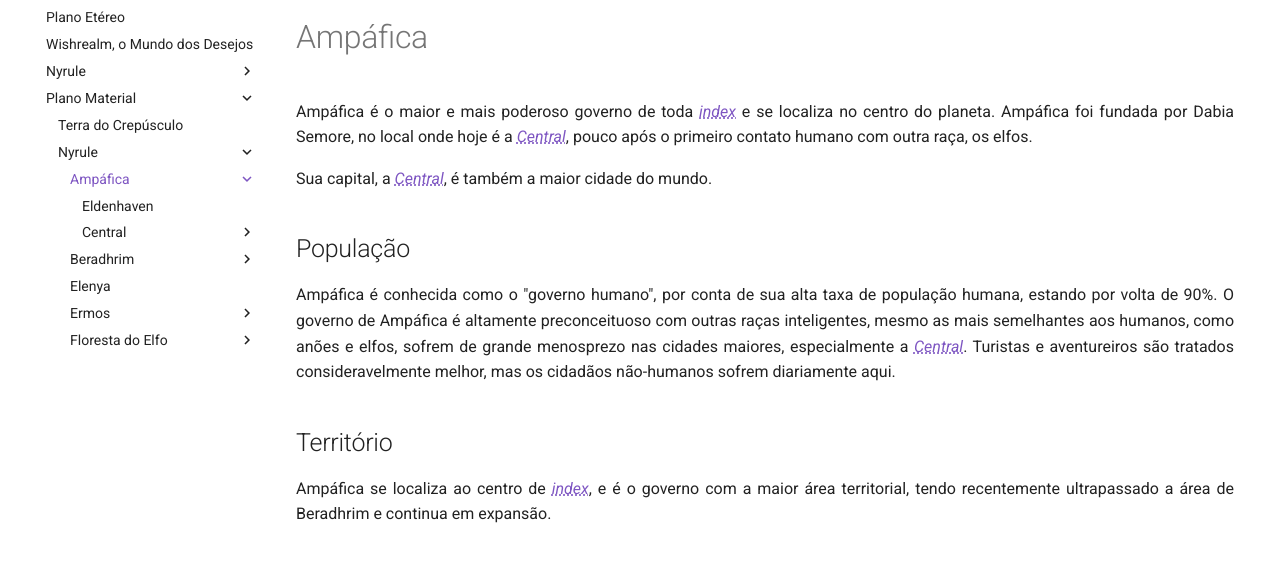
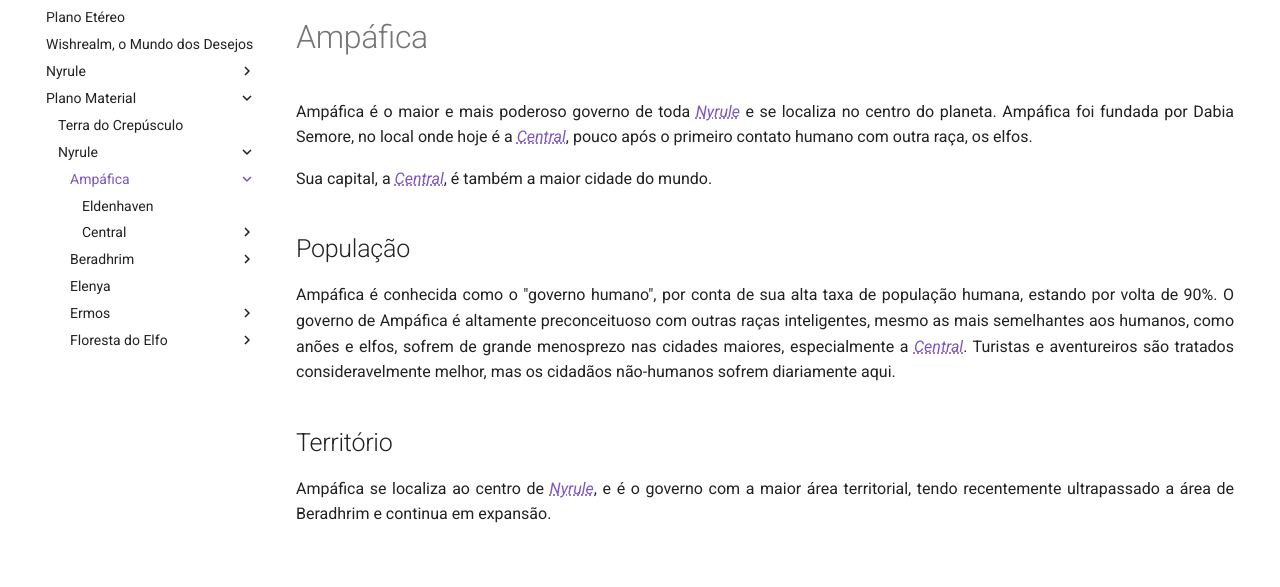
Before and after one commit to NiiMiyo/obsidian-nyrule3, an MkDocs documentation site: the page built from docs/Lugares/Plano Material/Nyrule/Ampáfica/index.md, in a window 1280 px wide. Shown: the part 169-756 px from the top of the page. Built offline with MkDocs 1.6.1 and Material for MkDocs 9.7.7, drawn with Linux system fonts in a browser that asks for light colours; comment, search, counter and statistics services are not loaded.

Commit message:
PUSH NOTE : Ampáfica.md

```diff
--- a/docs/Lugares/Plano Material/Nyrule/Ampáfica/index.md
+++ b/docs/Lugares/Plano Material/Nyrule/Ampáfica/index.md
@@ -1,9 +1,9 @@
 ---
 tags:
-  - cidade
+  - Lugar/Cidade
 title: Ampáfica
 ---
-Ampáfica é o maior e mais poderoso governo de toda [index](../../../../index.md) e se localiza no centro do planeta. Ampáfica foi fundada por Dabia Semore, no local onde hoje é a [Central](./Central/index.md), pouco após o primeiro contato humano com outra raça, os elfos.
+Ampáfica é o maior e mais poderoso governo de toda [Nyrule](../index.md) e se localiza no centro do planeta. Ampáfica foi fundada por Dabia Semore, no local onde hoje é a [Central](./Central/index.md), pouco após o primeiro contato humano com outra raça, os elfos.
 
 Sua capital, a [Central](./Central/index.md), é também a maior cidade do mundo.
 
@@ -11,4 +11,4 @@ Sua capital, a [Central](./Central/index.md), é também a maior cidade do mundo
 Ampáfica é conhecida como o "governo humano", por conta de sua alta taxa de população humana, estando por volta de 90%. O governo de Ampáfica é altamente preconceituoso com outras raças inteligentes, mesmo as mais semelhantes aos humanos, como anões e elfos, sofrem de grande menosprezo nas cidades maiores, especialmente a [Central](./Central/index.md). Turistas e aventureiros são tratados consideravelmente melhor, mas os cidadãos não-humanos sofrem diariamente aqui.
 
 ## Território
-Ampáfica se localiza ao centro de [index](../../../../index.md), e é o governo com a maior área territorial, tendo recentemente ultrapassado a área de Beradhrim e continua em expansão.
+Ampáfica se localiza ao centro de [Nyrule](../index.md), e é o governo com a maior área territorial, tendo recentemente ultrapassado a área de Beradhrim e continua em expansão.
```
